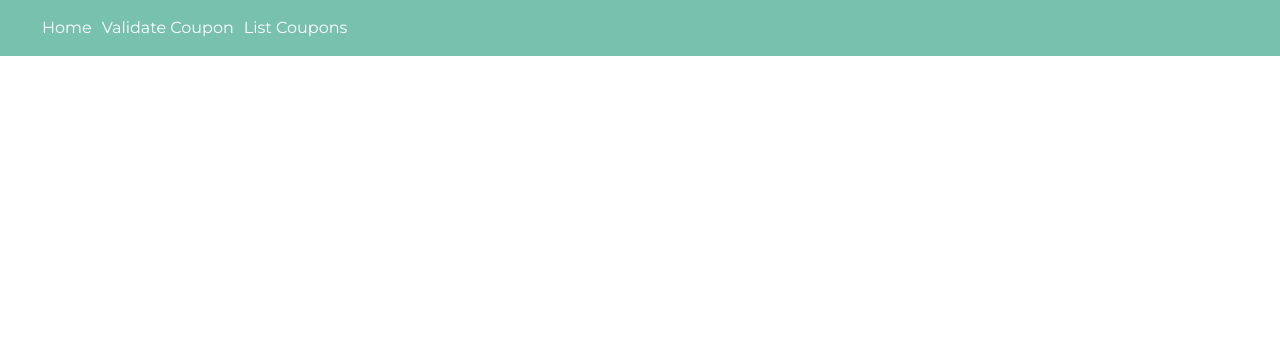
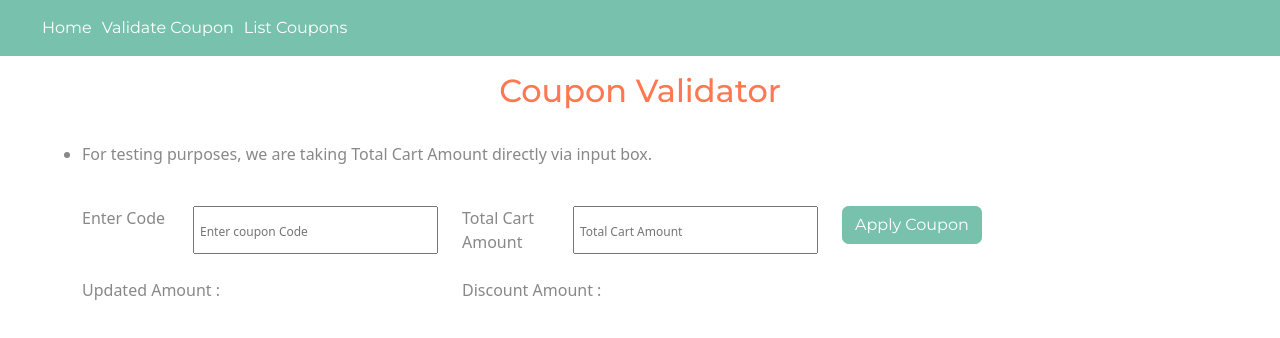
Before and after one commit to manikpokhetra79/couponCodeValidatorClient, a React (Create React App) app: page /validate-coupons in a window 1280 px wide. Shown: the top 338 px of the page. Built offline with nearby package versions, Linux system fonts and the light colour scheme.

Commit message:
required functionality created successfully

```diff
--- a/src/components/CouponsList.js
+++ b/src/components/CouponsList.js
@@ -16,7 +16,10 @@ const CouponsList = () => {
   return (
     <>
       <h2 className="text-center text-danger">Coupons List</h2>
-      <ol className="  my-3">
+      {couponsList.length === 0 && (
+        <h3 className="text-center text-info">No Coupons Available</h3>
+      )}
+      <ol className="my-3">
         {couponsList.map((coupon, index) => (
           <li
             key={index}
--- a/src/components/CreateCoupon.js
+++ b/src/components/CreateCoupon.js
@@ -108,7 +108,7 @@ const CreateCoupon = () => {
       <Container className="p-3">
         {' '}
         <Row>
-          <h1 className="text-center">Coupon Generator</h1>
+          <h1 className="text-center text-danger">Coupon Generator</h1>
         </Row>
         <Row lg={10} className="my-3">
           <Col md={5} lg={5} className="d-flex justify-content-between">
--- a/src/components/ValidateCoupon.js
+++ b/src/components/ValidateCoupon.js
@@ -1,11 +1,139 @@
-import React from 'react'
+import React, { useState } from 'react';
+import { Container, Row, Col, Button } from 'react-bootstrap';
+import { validateCoupon } from '../utils/urls';
+const ValidateCoupon = () => {
+  const [cartAmount, setCartAmount] = useState(0);
+  const [couponCode, setCouponCode] = useState('');
+  const [ifError, setError] = useState(false);
+  const [ifSuccess, setSuccess] = useState(false);
+  const [errorMessage, setErrorMessage] = useState('');
+  const [successMessage, setSuccessMessage] = useState('');
+  const [discountAmount, setDiscountAmount] = useState(0);
+  const [updatedCartAmount, setUpdatedCartAmount] = useState(0);
+  let handleSubmit = () => {
+    if (cartAmount && couponCode) {
+      fetch(validateCoupon, {
+        method: 'POST',
+        body: JSON.stringify({
+          cartValue: cartAmount,
+          couponcode: couponCode,
+        }),
+        headers: { 'Content-Type': 'application/json' },
+      })
+        .then((res) => res.json())
+        .then((data) => {
+          console.log(data);
+          if (data.status === 'success') {
+            //  get required data from api response
+            setSuccess(true);
+            setSuccessMessage(data.message);
+            setDiscountAmount(data.discountAmount);
+            setUpdatedCartAmount(data.updatedCartValue);
+            setTimeout(() => {
+              setSuccess(false);
+            }, 4000);
+          } else {
+            //   if error update cart amount to 0
+            setUpdatedCartAmount(0);
+            setDiscountAmount(0);
+            setError(true);
+            setErrorMessage(data.message);
+            setTimeout(() => {
+              setError(false);
+            }, 4000);
+          }
+        })
+        .catch((err) => console.log(err));
+    } else {
+      alert('Enter complete details');
+    }
+  };
+  return (
+    <div>
+      <Container>
+        <Row className="my-3">
+          {' '}
+          <h2 className="text-center text-danger">Coupon Validator</h2>
+          <ul className="my-4">
+            <li>
+              For testing purposes, we are taking Total Cart Amount directly via
+              input box.
+            </li>
+          </ul>
+        </Row>
+        <Row className="my-3">
+          <Col md={4} lg={4} className="d-flex justify-content-between">
+            <label>Enter Code</label>
+            <input
+              type="text"
+              name="name"
+              placeholder="Enter coupon Code"
+              onChange={(e) => {
+                setCouponCode(e.target.value);
+              }}
+              required
+            />
+          </Col>
+          <Col md={4} lg={4} className="d-flex justify-content-between">
+            <label>Total Cart Amount</label>
+            <input
+              type="text"
+              name="number"
+              placeholder="Total Cart Amount"
+              onChange={(e) => {
+                setCartAmount(e.target.value);
+              }}
+              required
+            />
+          </Col>
+          <Col md={4} lg={4}>
+            <Button variant="primary" onClick={handleSubmit}>
+              Apply Coupon
+            </Button>
+          </Col>
+        </Row>
+        <Row className="mt-4">
+          <Col md={4} lg={4}>
+            <p>
+              Updated Amount :{' '}
+              {updatedCartAmount > 0 && (
+                <span style={{ fontWeight: '600' }} className="text-primary">
+                  {updatedCartAmount}
+                </span>
+              )}
+            </p>
+          </Col>
+          <Col md={4} lg={4}>
+            <p>
+              Discount Amount :{' '}
+              {discountAmount > 0 && (
+                <span style={{ fontWeight: '600' }} className="text-primary ">
+                  {discountAmount}
+                </span>
+              )}
+            </p>
+          </Col>
+          <Col md={4} lg={4}>
+            {' '}
+            {ifError && (
+              <div className="alert alert-danger" role="alert">
+                <span style={{ fontsize: '12px' }} className="text-capitalize">
+                  {errorMessage}
+                </span>
+              </div>
+            )}
+            {ifSuccess && (
+              <div className="alert alert-success" role="alert">
+                <span style={{ fontsize: '12px' }} className="text-capitalize">
+                  {successMessage}
+                </span>
+              </div>
+            )}
+          </Col>
+        </Row>
+      </Container>
+    </div>
+  );
+};
 
-const ValidateCoupon = () => {
-    return (
-        <div>
-
-        </div>
-    )
-}
-
-export default ValidateCoupon
+export default ValidateCoupon;
```
